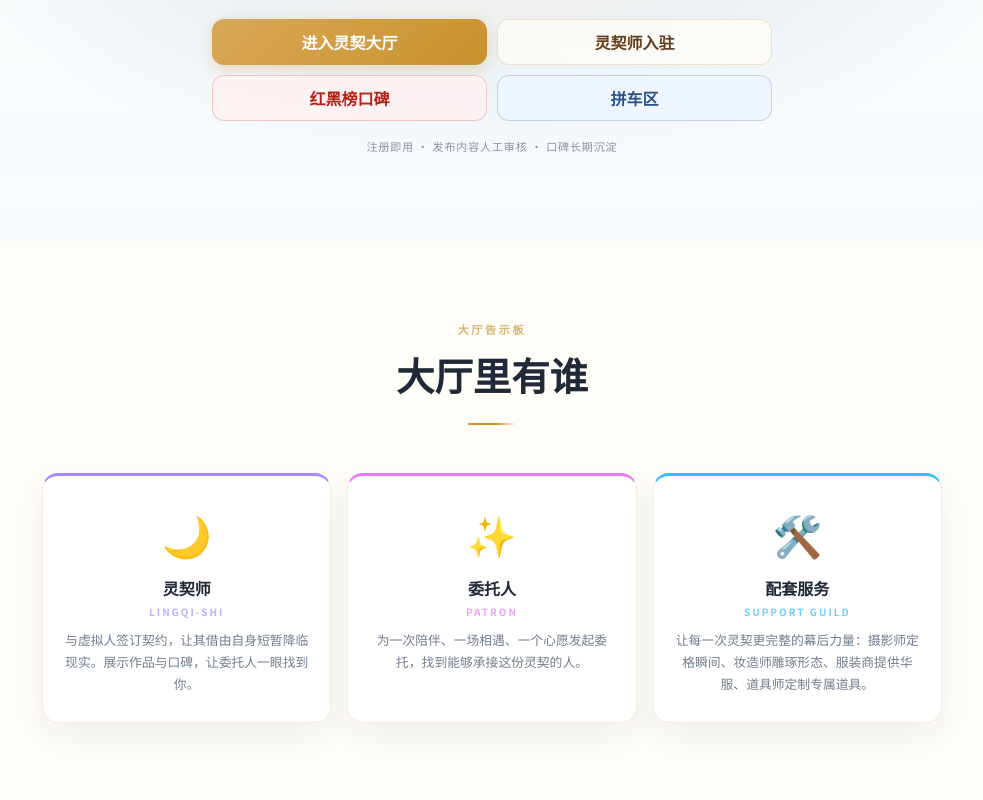
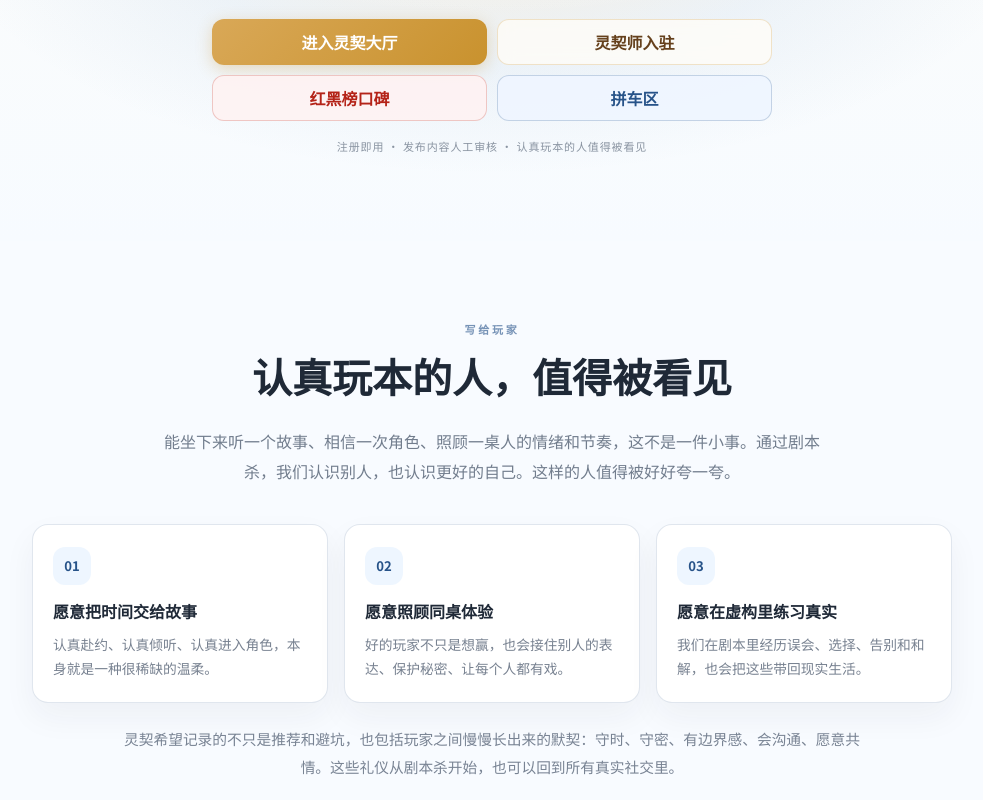
Before and after one commit to ToTheDeepSpace/LingQi, a React (Vite) app: page / in a window 1280 px wide. Shown: the part 560-1360 px from the top of the page, without its empty margins (148-1131 px from the left). Built offline with nearby package versions, Linux system fonts and the light colour scheme.

Commit message:
copy: celebrate players and clarify rankings roadmap

```diff
--- a/src/pages/CreateRanking.tsx
+++ b/src/pages/CreateRanking.tsx
@@ -550,7 +550,7 @@ function RankingRulesNotice({ type, accepted, onAcceptedChange }: { type: Rankin
         <RuleLine text="同一账号对同一帖子只保留一票；禁止多号刷赞、刷踩、刷欢乐或重复提交同一事件。" />
         <RuleLine text="审核通过只代表符合展示规则，不代表平台确认所有陈述完全真实。" />
         <RuleLine text="相关方回应不是删帖入口：先发普通评论，通过后再提交关系材料申请置顶。" />
-        <RuleLine text="黑榜默认公开展示 30 天后过期隐藏，重大争议仍可进入人工复核。" />
+        <RuleLine text="黑榜默认公开展示 30 天后过期隐藏；这不是删除记录，后续可去标识化沉淀为共性问题和礼仪建议。" />
       </div>
 
       <label style={{
--- a/src/pages/Home.tsx
+++ b/src/pages/Home.tsx
@@ -16,6 +16,12 @@ const steps = [
   { n: '01', title: '描述你的委托', desc: '写下你想见到的角色、场景与情绪，让灵契师了解你的期待' },
   { n: '02', title: '寻找你的灵契师', desc: '浏览大厅，查看作品与口碑，找到那个能将角色真实带来的人' },
   { n: '03', title: '见证一次降临', desc: '与灵契师、摄影师、妆造师一起，完成这场跨越次元的相遇' },
+];
+
+const playerPraise = [
+  { n: '01', title: '愿意把时间交给故事', desc: '认真赴约、认真倾听、认真进入角色，本身就是一种很稀缺的温柔。' },
+  { n: '02', title: '愿意照顾同桌体验', desc: '好的玩家不只是想赢，也会接住别人的表达、保护秘密、让每个人都有戏。' },
+  { n: '03', title: '愿意在虚构里练习真实', desc: '我们在剧本里经历误会、选择、告别和和解，也会把这些带回现实生活。' },
 ];
 
 const C = '#fffdf8';
@@ -75,7 +81,34 @@ export default function Home() {
           </div>
 
           <p className="home-hero-note">
-            注册即用 · 发布内容人工审核 · 口碑长期沉淀
+            注册即用 · 发布内容人工审核 · 认真玩本的人值得被看见
+          </p>
+        </div>
+      </section>
+
+      {/* ───────────── 夸一夸来玩本的人 ───────────── */}
+      <section style={{ backgroundColor: '#f8fbff', padding: '5rem 1.25rem' }}>
+        <div style={{ maxWidth: 920, margin: '0 auto' }}>
+          <div style={{ textAlign: 'center', marginBottom: 38 }}>
+            <p style={{ fontSize: 11, fontWeight: 600, letterSpacing: '0.25em', textTransform: 'uppercase', color: 'rgba(39,83,137,0.62)', marginBottom: 12 }}>写给玩家</p>
+            <h2 style={{ fontFamily: 'var(--font-serif)', fontWeight: 900, fontSize: 'clamp(1.7rem, 4vw, 2.5rem)', marginBottom: 16, color: INK }}>认真玩本的人，值得被看见</h2>
+            <p style={{ color: MUTED, lineHeight: 1.9, fontSize: '1rem', maxWidth: 680, margin: '0 auto' }}>
+              能坐下来听一个故事、相信一次角色、照顾一桌人的情绪和节奏，这不是一件小事。通过剧本杀，我们认识别人，也认识更好的自己。这样的人值得被好好夸一夸。
+            </p>
+          </div>
+
+          <div style={{ display: 'grid', gridTemplateColumns: 'repeat(auto-fit, minmax(220px, 1fr))', gap: 16 }}>
+            {playerPraise.map(({ n, title, desc }) => (
+              <article key={n} style={{ background: '#fff', border: '1px solid rgba(39,83,137,0.14)', borderRadius: 16, padding: '22px 20px', boxShadow: '0 14px 32px rgba(31,41,55,0.05)' }}>
+                <div style={{ width: 38, height: 38, borderRadius: 12, background: 'rgba(238,246,255,0.95)', color: '#275389', display: 'flex', alignItems: 'center', justifyContent: 'center', fontWeight: 900, fontSize: '0.82rem', marginBottom: 14 }}>{n}</div>
+                <h3 style={{ margin: '0 0 9px', color: INK, fontSize: '1rem', fontWeight: 800 }}>{title}</h3>
+                <p style={{ margin: 0, color: 'rgba(71,85,105,0.74)', lineHeight: 1.75, fontSize: '0.86rem' }}>{desc}</p>
+              </article>
+            ))}
+          </div>
+
+          <p style={{ margin: '22px auto 0', maxWidth: 760, color: 'rgba(71,85,105,0.72)', fontSize: '0.92rem', lineHeight: 1.85, textAlign: 'center' }}>
+            灵契希望记录的不只是推荐和避坑，也包括玩家之间慢慢长出来的默契：守时、守密、有边界感、会沟通、愿意共情。这些礼仪从剧本杀开始，也可以回到所有真实社交里。
           </p>
         </div>
       </section>
@@ -133,7 +166,7 @@ export default function Home() {
 
           <p style={{ fontSize: '1rem', color: MUTED, lineHeight: 1.85, maxWidth: 600, margin: '0 auto 36px' }}>
             店、灵契师、卡司、玩家、外卖——五类红黑榜，用真金白银投票。<br />
-            每条评价都经过人工审核，实名发布带星标。不是有钱就能删帖。
+            每条评价都经过人工审核，实名发布带星标。黑榜公开期结束后，也可以去标识化沉淀为共性问题和社交礼仪。
           </p>
 
           <div style={{ display: 'grid', gridTemplateColumns: 'repeat(auto-fit, minmax(180px, 1fr))', gap: 16, marginBottom: 36 }}>
--- a/src/pages/Legal.tsx
+++ b/src/pages/Legal.tsx
@@ -249,6 +249,7 @@ export function ReviewRules() {
         <List items={[
           '红榜适合记录值得推荐的人、店、服务、陪伴体验或开本体验。',
           '黑榜适合记录违约、失联、严重服务不符、骚扰、欺诈等明确负面体验；公开展示默认 30 天后过期隐藏，严重公共风险可由管理员特殊处理。',
+          '30 天公开期不是删除记录，而是避免无限期公开惩罚；平台后续可在去标识化后，把高频问题沉淀为剧本杀礼仪、社交礼仪和社区规则建议。',
           '白榜适合记录非夸非踩的中性经历、趣闻、笑话、怪事和行业观察。',
           '白榜不能成为低成本阴阳怪气或变相挂人的地方；实际构成负面指控的，应转为黑榜并补充证据。',
         ]} />
@@ -332,7 +333,7 @@ export function PrivacyPolicy() {
       <Section title="五、信息保存与安全">
         <List items={[
           '我们会在实现产品功能、处理争议、履行审核和安全要求所需的期间内保存相关信息。',
-          '黑榜公开展示默认 30 天后过期隐藏，但后台可能为争议处理和安全审计保留必要记录。',
+          '黑榜公开展示默认 30 天后过期隐藏，但后台可能为争议处理和安全审计保留必要记录；平台也可能在去标识化后用于共性问题总结和社区规则改进。',
           '平台会为投诉举报、违法有害信息处置和依法协助需要，保留必要操作日志；普通网页无法读取设备 MAC 地址，灵契不会承诺或尝试采集 MAC。',
           '我们会采取访问控制、服务端密钥隔离、人工审核权限控制等方式降低数据泄露风险。',
           '互联网服务无法承诺绝对安全。如果发现账号或信息异常，请尽快联系管理员处理。',
@@ -402,7 +403,7 @@ export function UserAgreement() {
       <Section title="四、红黑白榜与评论">
         <List items={[
           '红榜用于推荐和记录正向体验；黑榜用于记录明确负面体验；白榜用于记录中性趣闻、怪事、笑话或行业观察。',
-          '黑榜公开展示默认 30 天后过期隐藏，严重违法、长期风险或公共利益相关内容可由管理员特殊处理。',
+          '黑榜公开展示默认 30 天后过期隐藏，严重违法、长期风险或公共利益相关内容可由管理员特殊处理；隐藏不等于删除全部记录，平台可在必要范围内保留争议处理记录，并在去标识化后总结共性问题。',
           '红黑白榜主帖、评论和相关方回应可能需要人工审核，审核通过不代表平台确认全部事实，只代表符合当前展示规则。',
           '相关方回应应先作为普通评论发布，再提交关系说明或图片材料申请置顶；认证材料仅供审核判断，不默认公开。',
         ]} />
--- a/src/pages/Rankings.tsx
+++ b/src/pages/Rankings.tsx
@@ -431,8 +431,18 @@ function RoadmapPreview() {
     },
     {
       label: '03',
-      title: '对象口碑档案',
-      text: '等记录规模足够后，按城市、对象、事件类型、回应和处理结果做信息聚合，形成可查询的行业口碑索引。',
+      title: '共性问题沉淀',
+      text: '不只看单条黑榜。等记录规模足够后，按迟到、失约、隐私边界、沟通误会、服务落差等类型做匿名化归纳。',
+    },
+    {
+      label: '04',
+      title: '礼仪与社交指南',
+      text: '把高频问题整理成剧本杀礼仪、线下社交礼仪和避坑建议，让公开记录最终服务于更好的相处方式。',
+    },
+    {
+      label: '05',
+      title: '阶段性投票榜单',
+      text: '规划定期开放投票，例如最喜欢的角色、年度剧本、最佳亡夫、最佳陪伴瞬间等，用轻松榜单沉淀正向记忆。',
     },
   ];
 
@@ -473,7 +483,7 @@ function RoadmapPreview() {
             AI 先做辅助，不做裁判
           </h2>
           <p style={{ margin: '10px 0 0', color: '#4b5563', lineHeight: 1.7, fontSize: 15 }}>
-            当前优先验证真实发布、人工审核、相关方回应和带成本投票。AI 能力会在商业模式和数据规模验证后逐步开放，模型优先选择大陆可采购、低成本、中文语境更稳定的方案。
+            当前优先验证真实发布、人工审核、相关方回应和带成本投票。AI、信息聚合和阶段投票会在商业模式与数据规模验证后逐步开放，模型优先选择大陆可采购、低成本、中文语境更稳定的方案。
           </p>
         </div>
         <Link
@@ -540,7 +550,7 @@ function RoadmapPreview() {
           fontSize: 14,
         }}
       >
-        欢迎投资机构、沉浸式娱乐从业者、店家、DM、委托师和技术合作者提供样本、规则建议与共建资源。灵契会保持可替换的模型接口，避免被单一海外模型绑定。
+        黑榜 30 天公开期不是删除记录，而是把“持续公开挂人”和“长期行业学习”分开：公开期结束后，必要记录仍可用于争议处理和安全审计，后续也会优先做去标识化的共性问题总结。欢迎投资机构、沉浸式娱乐从业者、店家、DM、委托师和技术合作者提供样本、规则建议与共建资源。
       </div>
     </section>
   );
```
